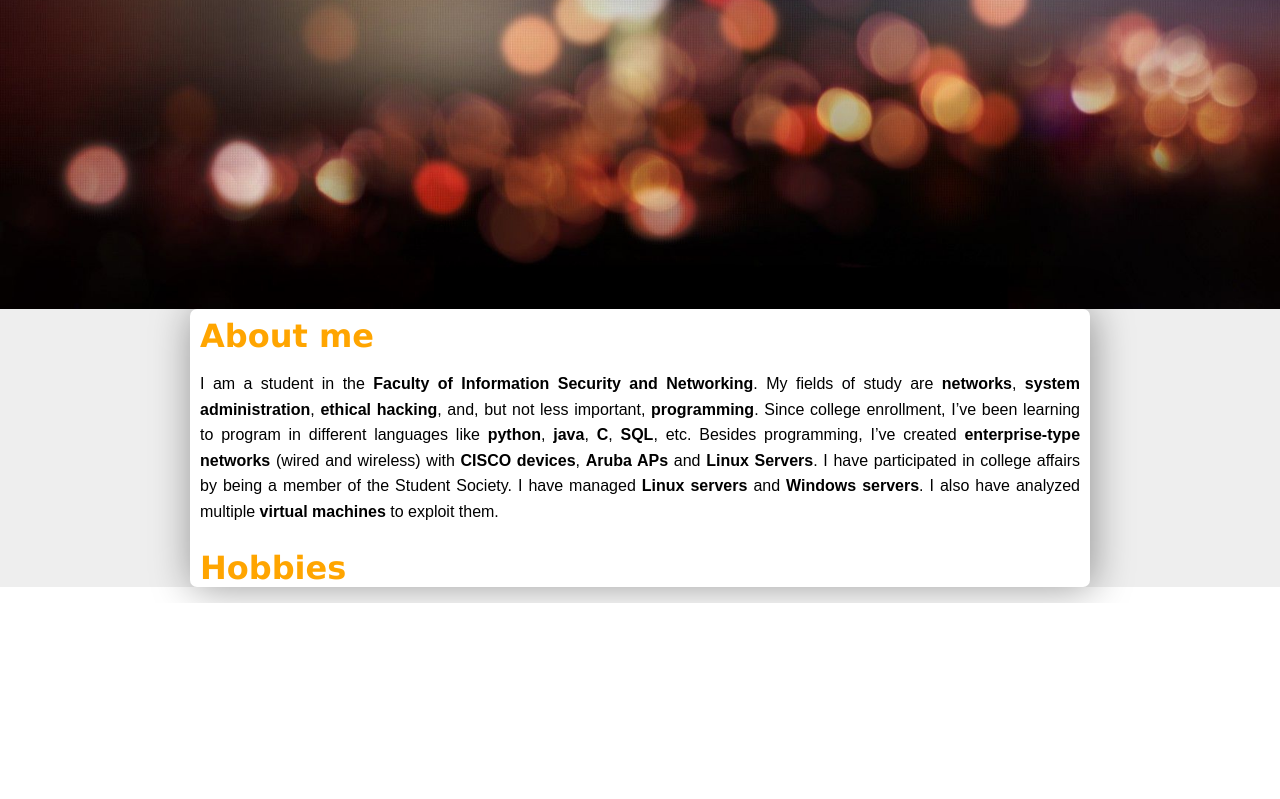
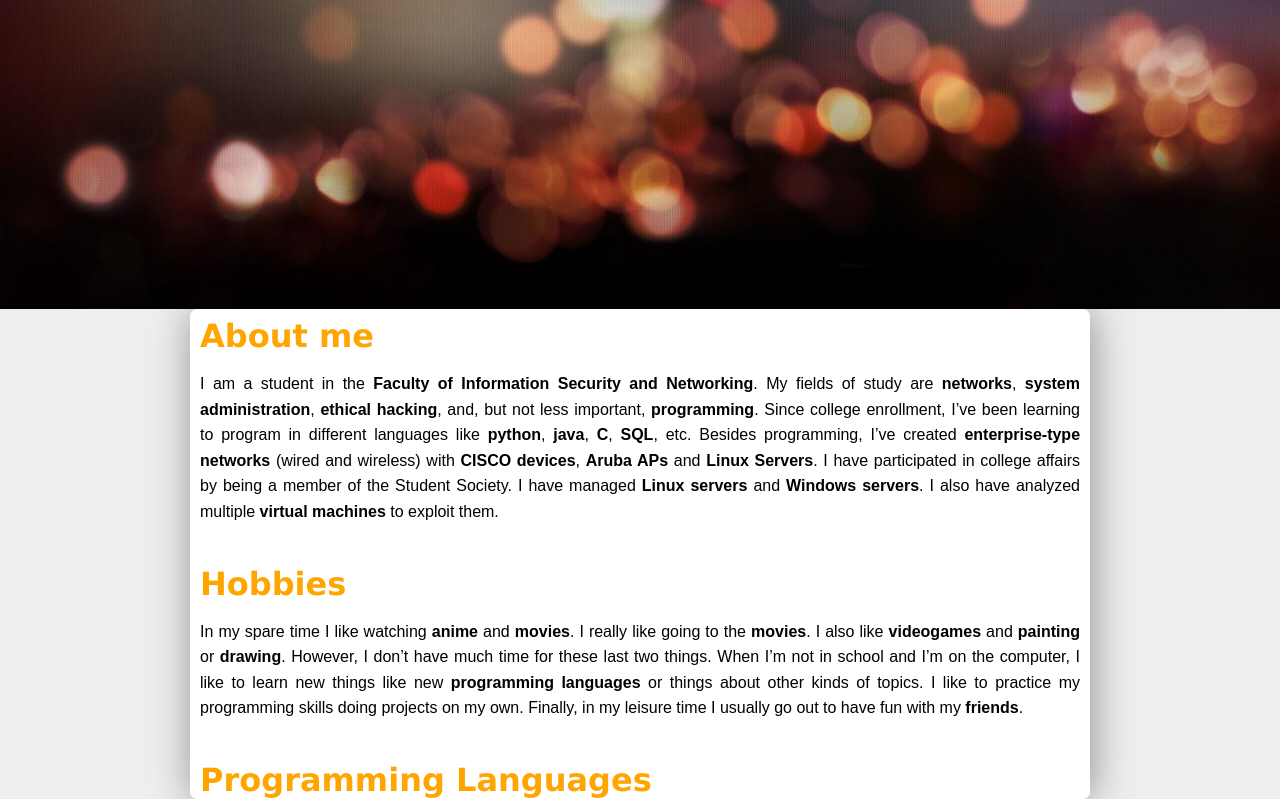
Before and after one commit to J-Pablo4/CV-Webpage, a plain HTML site: page index.html in a window 1280 px wide. Shown: the part 491-1290 px from the top of the page. Before the commit the page ends 1094 px from the top, so only its background shows below. Drawn offline with Linux system fonts and the light colour scheme.

Commit message:
Hobbies section ready

```diff
--- a/estilos.css
+++ b/estilos.css
@@ -76,4 +76,5 @@ h1 + p{
     text-justify: inter-word;
     padding-left: 10px;
     padding-right: 10px;
+    margin-bottom: 32px;
 }
--- a/index.html
+++ b/index.html
@@ -34,8 +34,16 @@
 
             <h1>Hobbies</h1>
             <p>
+                In my spare time I like watching <strong>anime</strong> and <strong>movies</strong>.
+                I really like going to the <strong>movies</strong>.
+                I also like <strong>videogames</strong> and <strong>painting</strong> or <strong>drawing</strong>.
+                However, I don’t have much time for these last two things. When I’m not in school and I’m on the computer,
+                I like to learn new things like new <strong>programming languages</strong> or things about other kinds of topics.
+                I like to practice my programming skills doing projects on my own.
+                Finally, in my leisure time I usually go out to have fun with my <strong>friends</strong>.
+            </p>
 
-            </p>
+            <h1>Programming Languages</h1>
         </div>
     </main>
     <footer></footer>
```
